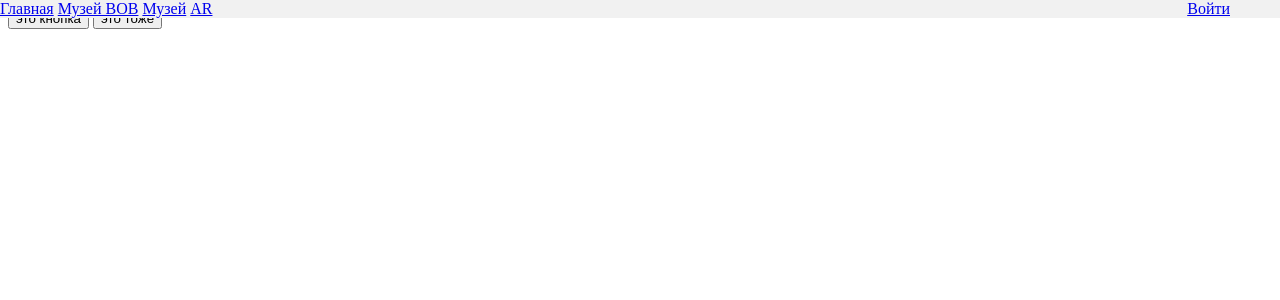
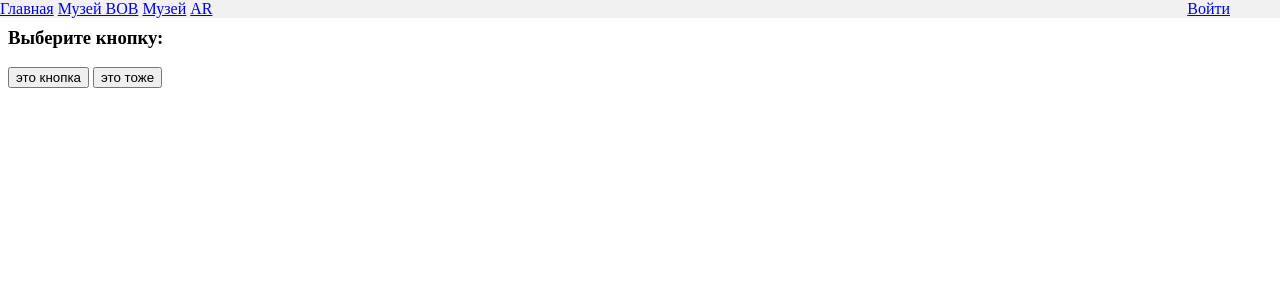
Before and after one commit to Gvit0/technomuseum, a Flask app: page /museum in a window 1280 px wide. Shown: the top 300 px of the page. Run offline with Flask 3, Linux system fonts and the light colour scheme.

Commit message:
Update museum.html add text for render

```diff
--- a/templates/museum.html
+++ b/templates/museum.html
@@ -6,6 +6,7 @@
 </head>
 <body>
     {% include 'menuup.html' %}
+    <h3>Выберите кнопку:</h3>
     <form>
         {% for but in buttons%}
         <button type="submit" name="but" value="{{loop.index}}">{{but}}</button>
```
